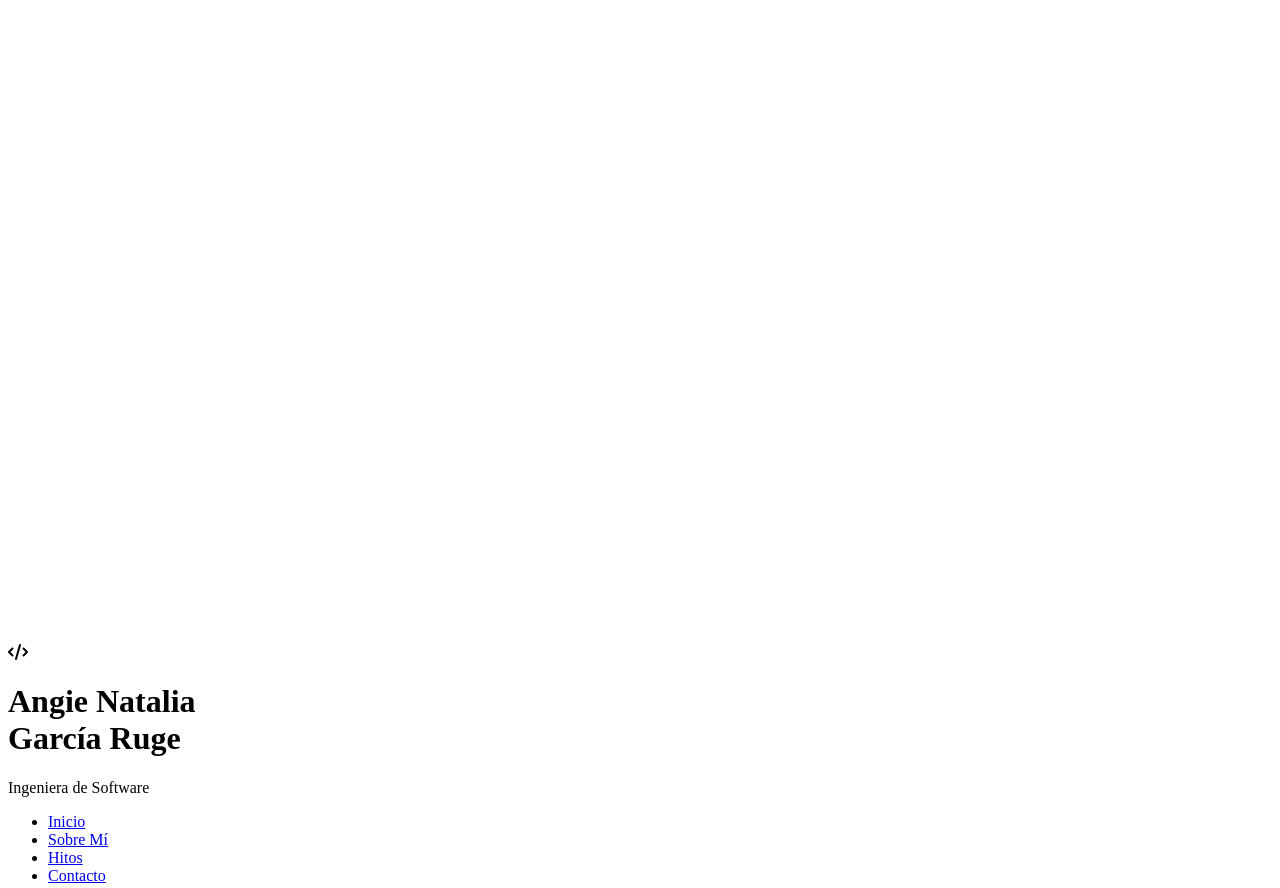
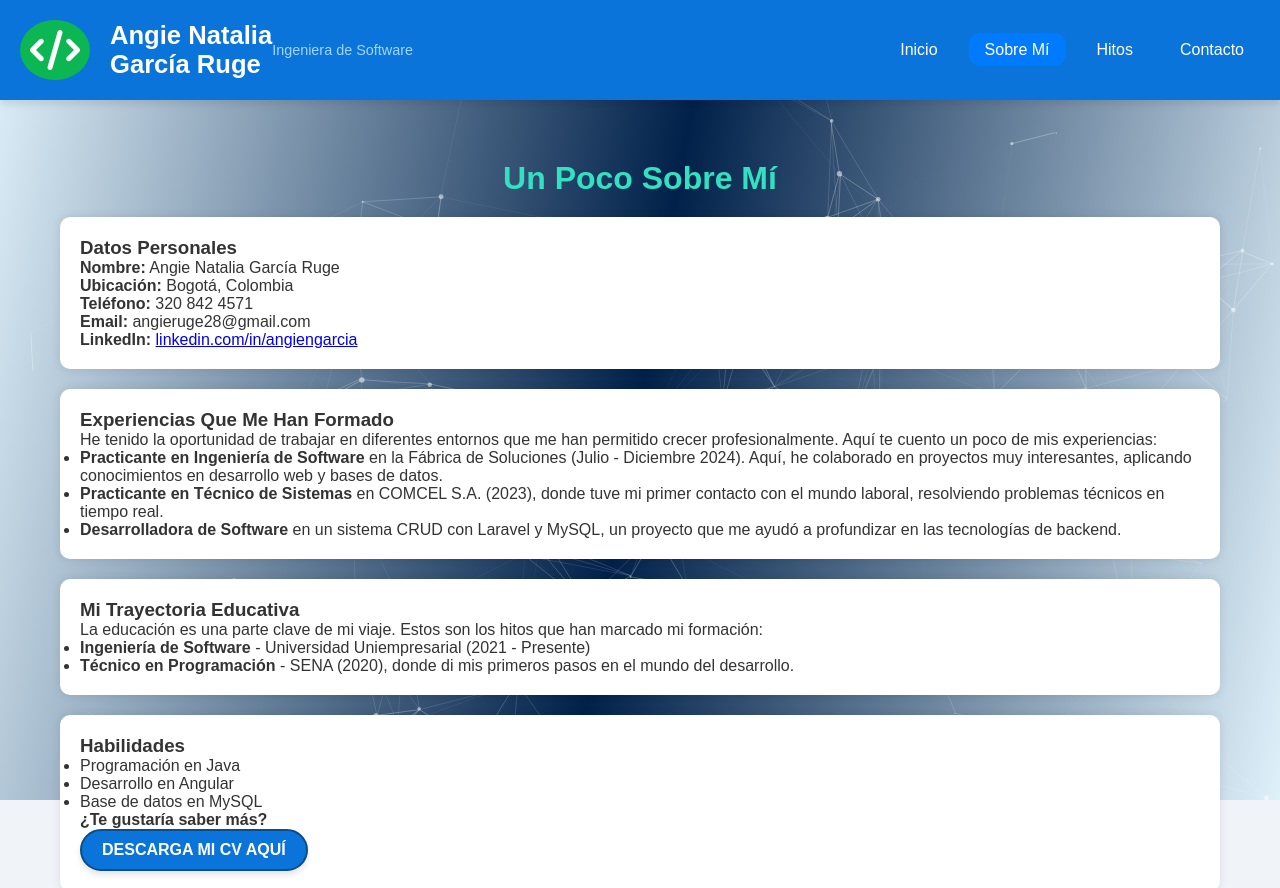
Before and after one commit to Angaru2809/miportafolio, a plain HTML site: page cv.html in a window 1280 px wide. Shown: the top 888 px of the page. Drawn offline with nearby package versions, Linux system fonts and the light colour scheme; the site is published under a folder, as on GitHub Pages, so addresses that start at the root find nothing.

Commit message:
Actualización de archivos: modificación de HTML y CSS, eliminación de cv-styles.css y adición de cv.css

```diff
--- a/Proyecto.html
+++ b/Proyecto.html
@@ -6,7 +6,7 @@
     <meta name="viewport" content="width=device-width, initial-scale=1.0">
     <title>Hitos - Angie Natalia García</title>
     <link rel="stylesheet" href="https://cdnjs.cloudflare.com/ajax/libs/font-awesome/6.0.0-beta3/css/all.min.css">
-    <link rel="stylesheet" href="/css/Proyecto.css">
+    <link rel="stylesheet" href="css/Proyecto.css">
     <!-- Incluir jQuery -->
     <script src="https://code.jquery.com/jquery-3.6.0.min.js"></script>
     <!-- Incluir Slick Carousel -->
--- a/cv.html
+++ b/cv.html
@@ -6,7 +6,7 @@
     <title>Angie Natalia García Ruge - Mi Historia</title>
 
     <link rel="stylesheet" href="https://cdnjs.cloudflare.com/ajax/libs/font-awesome/6.0.0-beta3/css/all.min.css">
-    <link rel="stylesheet" href="/css/cv-styles.css">
+    <link rel="stylesheet" href="css/cv.css">
     <script src="https://cdn.jsdelivr.net/particles.js/2.0.0/particles.min.js"></script>
 
 
```
Also changed, not shown: contacto.html (+1 -1 lines), index.html (+1 -1 lines), css/cv.css (renamed from css/cv-styles.css), 1 other file.
